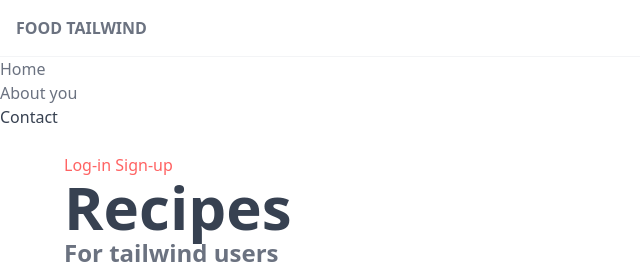
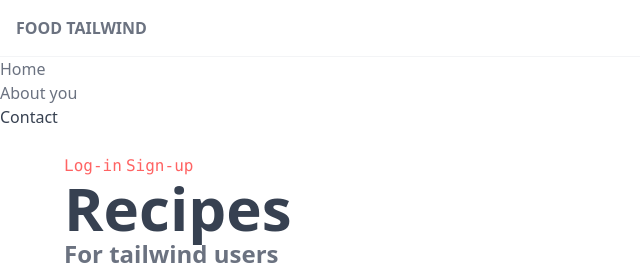
Before and after one commit to iwai-0310/CafeMenuTw, a website: page wind-food/public/index.html in a window 1280 px wide. Shown: the top 265 px of the page, 0-640 px from the left. Drawn offline with Linux system fonts and the light colour scheme.

Commit message:
imported and Added Nunito from google form intoconfig file

```diff
--- a/wind-food/public/index.html
+++ b/wind-food/public/index.html
@@ -5,7 +5,7 @@
   <title>Document</title>
   <link rel="stylesheet" href="styles.css">
 </head>
-<body class="text-gray-500">
+<body class="text-gray-500 ">
     <div><!--Content wrapper-->
       <div>
           <nav>
@@ -35,8 +35,8 @@
       </div><!--end of nav-->
       <main class="px-16 py-6">
         <div>
-          <a href="#" class="text-primary"> Log-in</a>
-          <a href="#" class="text-primary">Sign-up</a>
+          <a href="#" class="text-primary font-mono"> Log-in</a>
+          <a href="#" class="text-primary font-mono">Sign-up</a>
         </div>
         <header>
           <h2 class="text-gray-700 text-6xl font-semibold">Recipes</h2>
--- a/wind-food/src/input.css
+++ b/wind-food/src/input.css
@@ -1,3 +1,5 @@
+@import url('https://fonts.googleapis.com/css2?family=Nunito:ital,wght@0,200;0,300;0,400;0,500;0,600;0,800;0,900;0,1000;1,200;1,300;1,400;1,500;1,600;1,700;1,800;1,900;1,1000&display=swap');
+
 @tailwind base;
 @tailwind components;
 @tailwind utilities;
--- a/wind-food/tailwind.config.js
+++ b/wind-food/tailwind.config.js
@@ -9,6 +9,9 @@ module.exports = {
           100: 'E2E2D5',
           200: '#888883'
         }
+      },
+      fontFamily: {
+        body: ['Nunito']
       }
     },
   },
```
Also changed, not shown: wind-food/public/styles.css.
